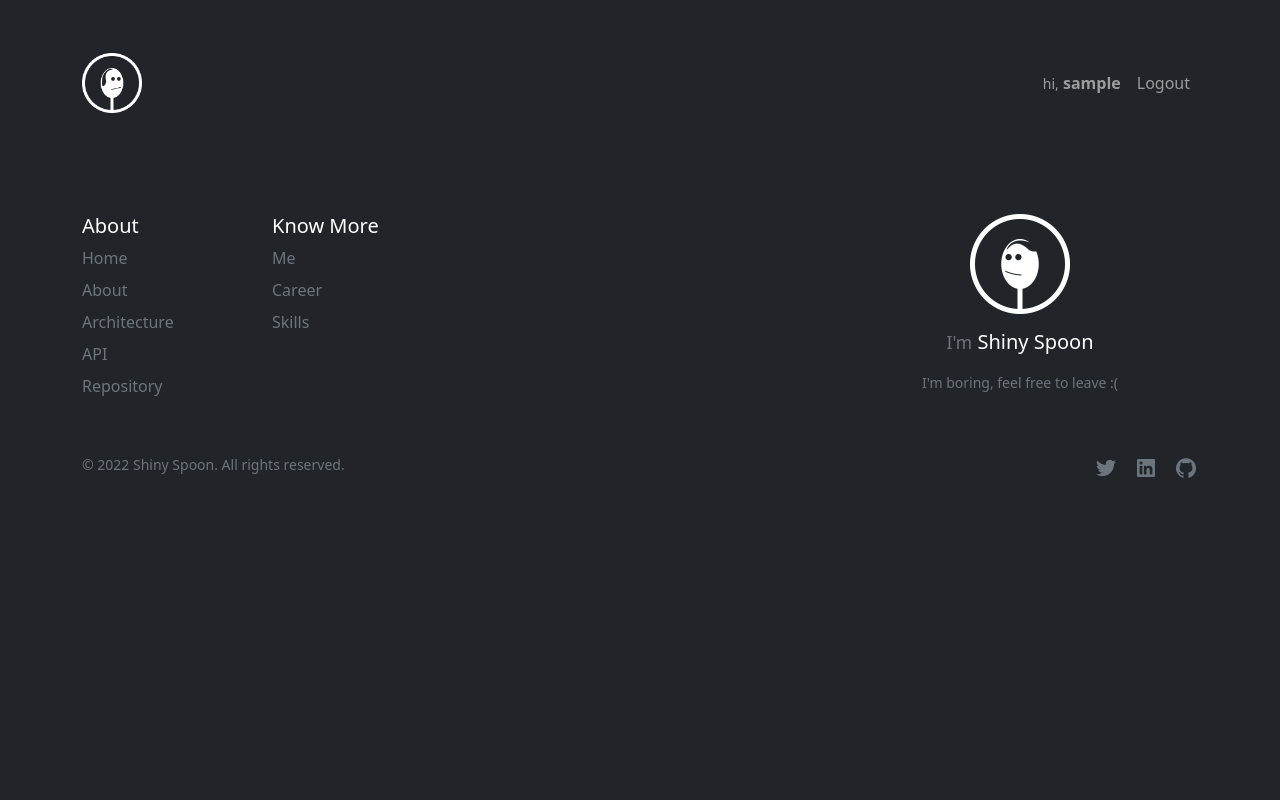
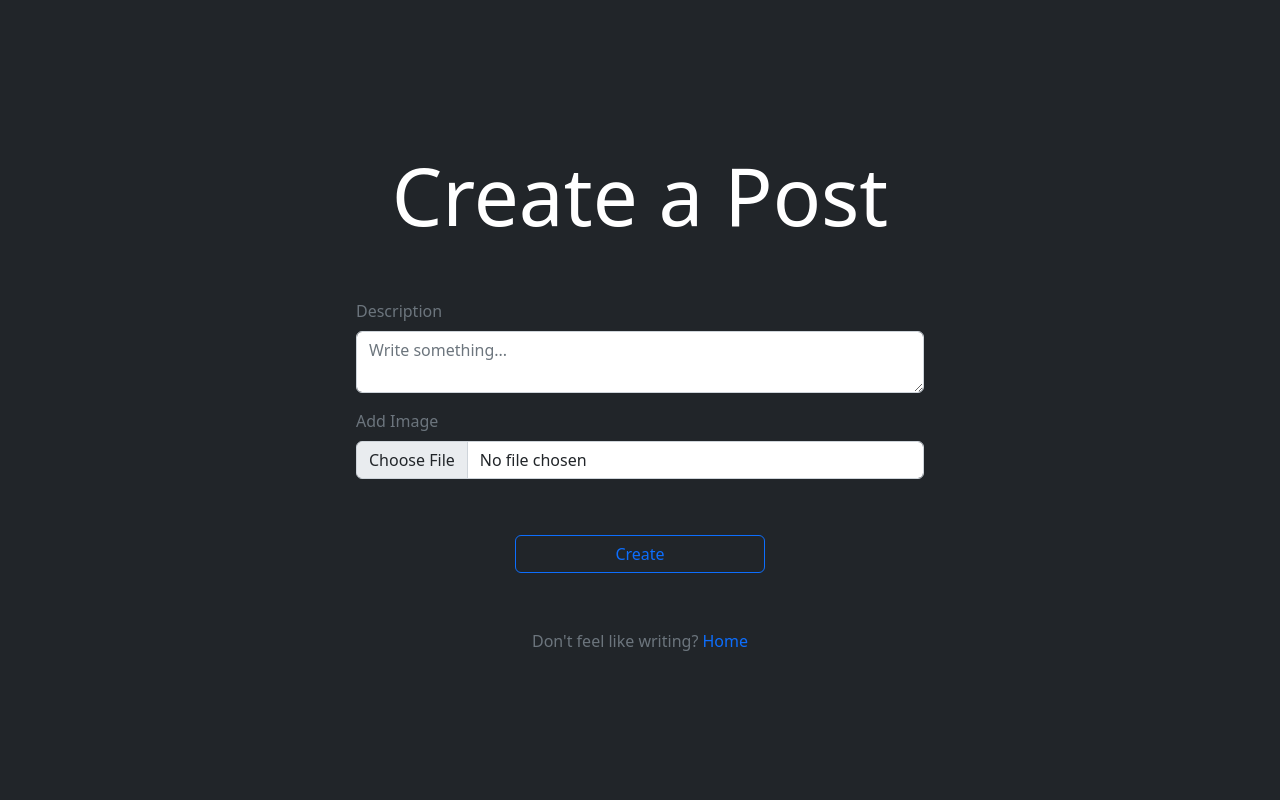
Before and after one commit to ary-na/shiny-spoon, a Flask app: page /create-post in a window 1280 px wide. Run offline with Flask 2, Linux system fonts and the light colour scheme; the visitor is signed in with stand-in values (Sample User, id 1).

Commit message:
Added create post functionality using rest api

```diff
--- a/ss/models.py
+++ b/ss/models.py
@@ -1,10 +1,8 @@
-import os
-
+import uuid
 import requests as requests
 from flask_wtf import FlaskForm
-from flask import session, redirect, url_for
 from wtforms.validators import InputRequired
-from wtforms import StringField, PasswordField, SubmitField
+from wtforms import StringField, PasswordField, SubmitField, TextAreaField, FileField
 
 
 # Logins
@@ -35,12 +33,12 @@ class Logins:
 
 # Posts
 class Posts:
-    def __int__(self):
+    def __init__(self):
         self.url = 'http://127.0.0.1:8000/posts/'
 
     # Create post
-    def add_post(self, email, username, password=''):
-        data = {'email': email, 'username': username, 'password': password}
+    def add_post(self, email, post_id, description, post_img_key):
+        data = {'email': email, 'post_id': post_id, 'description': description, 'post_img_key': post_img_key}
         requests.post(self.url + 'add-post', params=data)
 
     # Read post
@@ -70,6 +68,18 @@ class Weather:
         return requests.get(self.url).json()
 
 
+# Utilities
+class Utilities:
+
+    def __init__(self):
+        self.url = 'http://127.0.0.1:8000/utilities/upload-img'
+
+    def upload_img(self, img_file, object_key, folder_name):
+        data = {'object_key': object_key, 'folder_name': folder_name}
+        image = {'img_file': img_file}
+        requests.post(self.url, params=data, files=image)
+
+
 # Login form
 class LoginForm(FlaskForm):
     email = StringField('Email', validators=[InputRequired()])
@@ -83,3 +93,10 @@ class SignupForm(FlaskForm):
     username = StringField('Username', validators=[InputRequired()])
     password = PasswordField('Password', validators=[InputRequired()])
     submit = SubmitField('Get Started')
+
+
+# Create post form
+class CreatePostForm(FlaskForm):
+    description = TextAreaField('Description', validators=[InputRequired()])
+    image = FileField('Add Image')
+    submit = SubmitField('Create')
--- a/ss/templates/ss/post/create.html
+++ b/ss/templates/ss/post/create.html
@@ -3,4 +3,45 @@
 
 {% block content %}
 
+
+    <div class="hide-all position-absolute bg-dark top-0 bottom-0 vh-100 vw-100 d-flex align-items-center justify-content-center">
+        <div class="container w-50">
+                    <form class="p-2" action="" method="post" enctype="multipart/form-data">
+                        {{ form.csrf_token }}
+                        <div class="m-3 text-center"><h1 class="display-1">Create a Post</h1></div>
+                        <br/>
+                        <div class="m-3">
+                            <div>{{ form.description.label(class_='form-label text-secondary') }}</div>
+                            <div>{{ form.description(class_='form-control', placeholder_='Write something...') }}</div>
+                        </div>
+                        <div class="m-3">
+                            <div>{{ form.image.label(class_='form-label text-secondary') }}</div>
+                            <div>{{ form.image(class_='form-control') }}</div>
+                        </div>
+
+                        <div class="m-3">
+                            <span class="text-danger">
+                                {% with messages = get_flashed_messages() %}
+                                    {% if messages %}
+                                        {% for message in messages %}
+                                            {{ message }}
+                                        {% endfor %}
+                                    {% endif %}
+                                {% endwith %}
+                            </span>
+                        </div>
+                        <br/>
+                        <div class="my-3 d-grid col-5 mx-auto">
+                            {{ form.submit(class_='btn btn-outline-primary') }}
+                        </div>
+
+                        <br/>
+                        <div class="m-3 text-center text-secondary">Don't feel like writing?
+                            <a href="/" class="text-decoration-none">Home</a>
+                        </div>
+                    </form>
+                </div>
+            </div>
+
+
 {% endblock %}
--- a/ss/views.py
+++ b/ss/views.py
@@ -1,10 +1,16 @@
-from flask import Blueprint, render_template
+import uuid
+
+from flask import Blueprint, render_template, request, session, redirect, url_for
 
 from ss import login_required
-from ss.models import Weather
+from ss.models import Weather, CreatePostForm, Utilities, Posts
 
+posts = Posts()
+weather = Weather()
+utilities = Utilities()
+post_images_folder = 'post-images/'
+user_images_folder = 'user-images/'
 views = Blueprint('views', __name__, template_folder="templates/ss")
-weather = Weather()
 
 
 # Home
@@ -30,10 +36,23 @@ def delete_account():
 
 
 # Create post
-@views.route('/create-post')
+@views.route('/create-post', methods=['GET', 'POST'])
 @login_required
 def create_post():
-    return render_template('post/create.html')
+    form = CreatePostForm()
+    if form.validate_on_submit():
+        post_id = str(uuid.uuid4())
+        description = form.description.data
+        image = request.files['image']
+        post_image_key = ''
+        if image:
+            post_image_key = post_id + image.filename
+            utilities.upload_img(image, post_image_key, post_images_folder)
+
+        posts.add_post(session.get('email'), post_id, description, post_image_key)
+        return redirect(url_for('views.index'))
+
+    return render_template('post/create.html', form=form)
 
 
 # Update post
```
Also changed, not shown: ss/templates/ss/index.html (+2 -42 lines).
